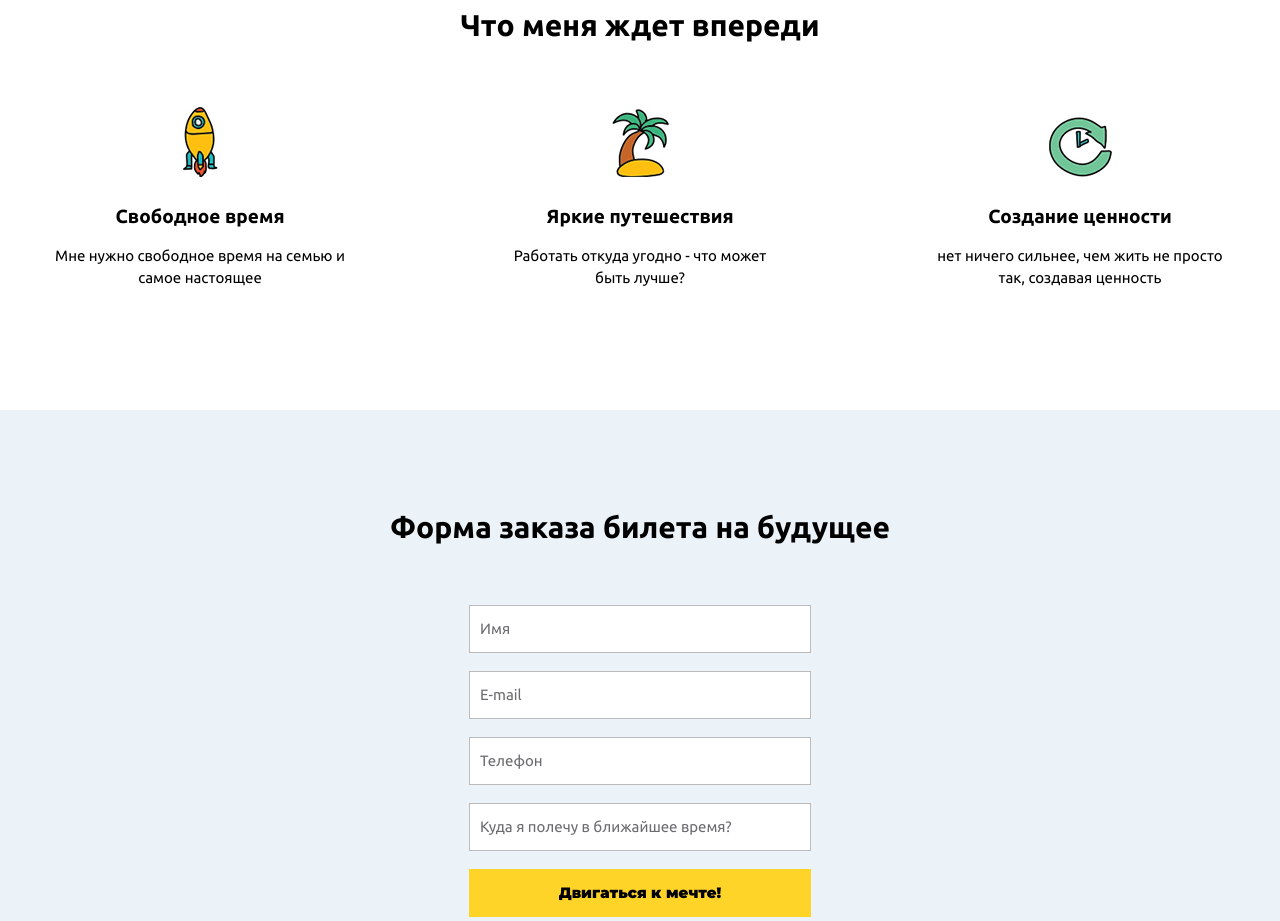
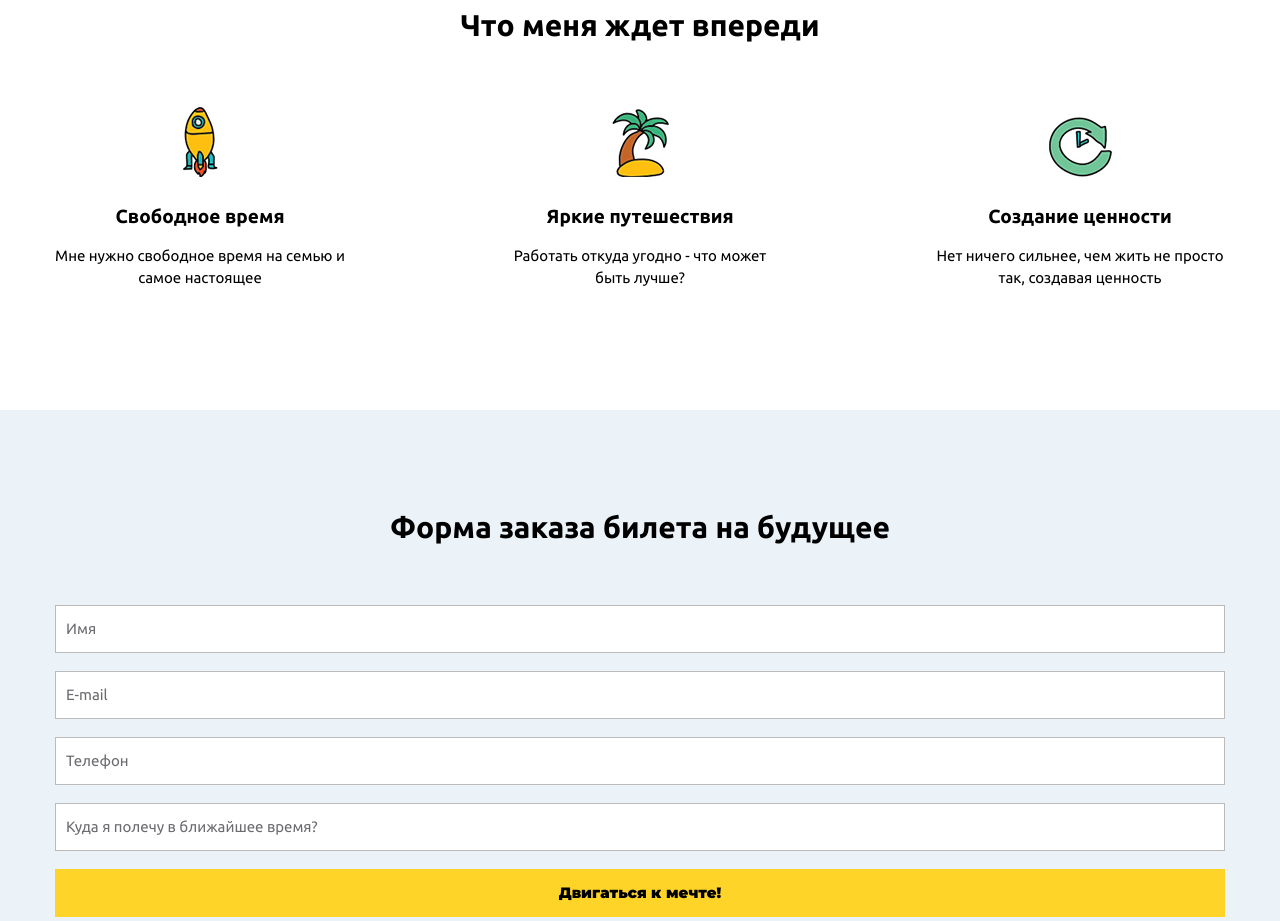
Before and after one commit to Flagmans1990/wayup_homework, a plain HTML site: page index.html in a window 1280 px wide. Shown: the part 931-1852 px from the top of the page. Drawn offline with nearby package versions, Linux system fonts and the light colour scheme.

Commit message:
Update index.html

```diff
--- a/index.html
+++ b/index.html
@@ -3,7 +3,7 @@
 <head>
     <meta charset="UTF-8">
     <meta http-equiv="X-UA-Compatible" content="IE=edge">
-    <meta name="viewport" content="width=device-width, initial-scale=1.0">
+    <meta name="viewport" content="width=device-width, initial-scale=1">
     <title>Lesson 3</title>
     <link rel="preconnect" href="https://fonts.googleapis.com">
 <link rel="preconnect" href="https://fonts.gstatic.com" crossorigin>
@@ -41,7 +41,7 @@
                 <div class="card">
                     <img src="img/icon3.jpeg" alt="rocket">
                     <h3 class="wealth">Создание ценности</h3>
-                    <p>нет ничего сильнее, чем жить не просто так, создавая ценность</p>
+                    <p>Нет ничего сильнее, чем жить не просто так, создавая ценность</p>
                 </div>
             </div>
         </div>
@@ -49,15 +49,13 @@
     <section id="form" class="form">
         <div class="container">
             <h2 class="section-title">Форма заказа билета на будущее</h2>
-            <div class="form-wrapper">
                 <form action="#">
-                    <div class="name"><input type="text" name="name" placeholder="Имя" equired></div>
-                    <div class="email"><input type="email" name="email" placeholder="E-mail" required></div>
-                    <div class="tel"><input type="tel" name="tel" placeholder="Телефон" required></div>
-                    <div class="country"><input type="text" name="country" placeholder="Куда я полечу в ближайшее время?" required></div>
+                    <input type="text" name="name" placeholder="Имя" equired>
+                    <input type="email" name="email" placeholder="E-mail" required>
+                    <input type="tel" name="tel" placeholder="Телефон" required>
+                    <input type="text" name="country" placeholder="Куда я полечу в ближайшее время?" required>
                     <button type="submit">Двигаться к мечте!</button>
                 </form>
-            </div>
         </div>
     </section>
     <footer id="footer" class="footer">
```
